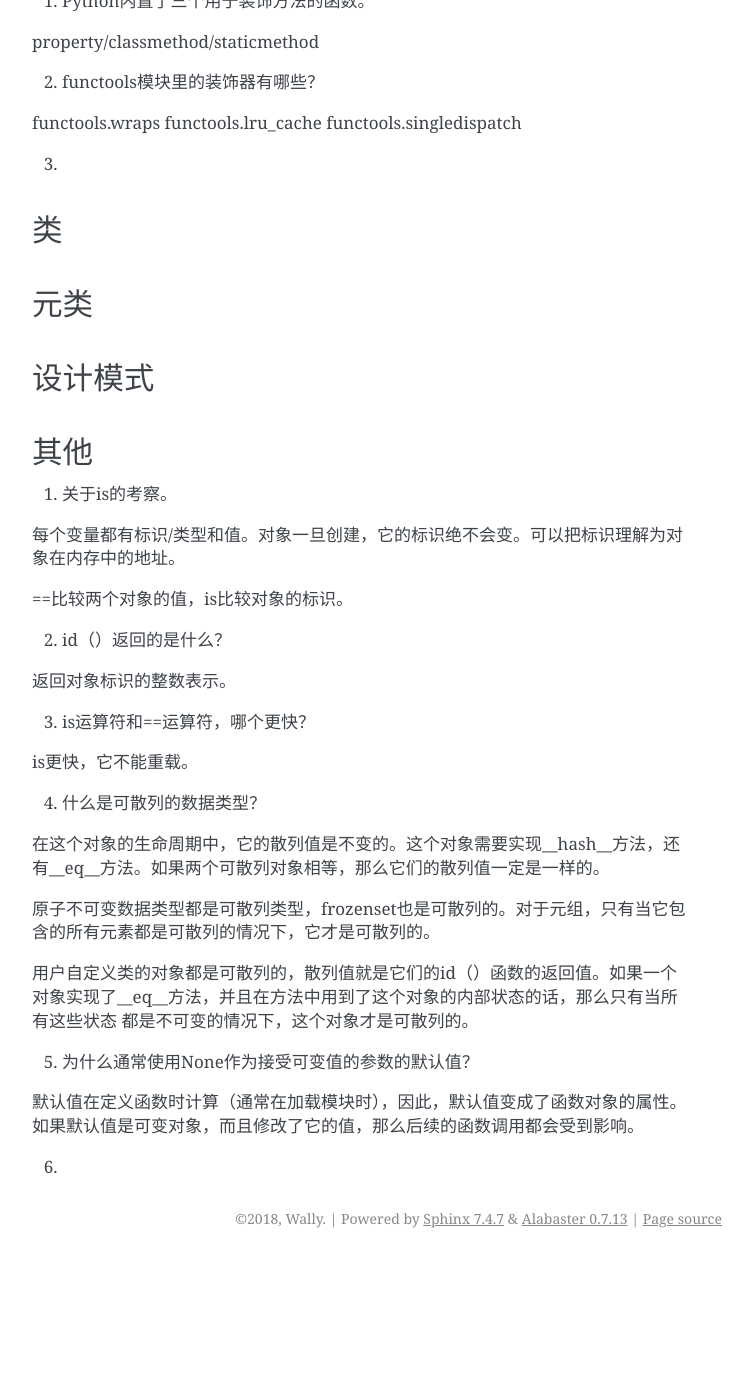
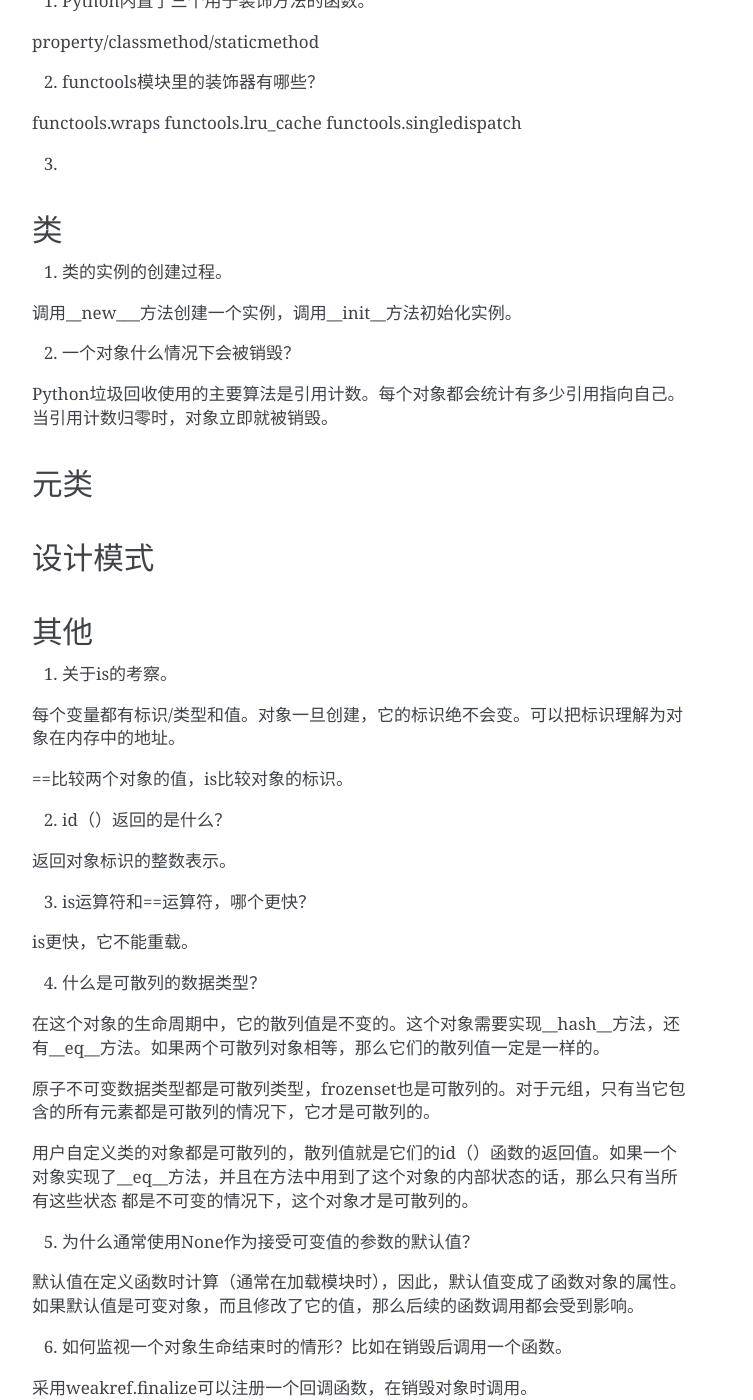
Before and after one commit to SDWally/dop, a Sphinx documentation site: the page built from docs/lookpy/problem.rst, in a window 1280 px wide and 1400 px high, scrolled down 570 px. Shown: the whole window, without its empty margins (388-1141 px from the left). Built offline with Sphinx 7.4.7, drawn with Linux system fonts in a browser that asks for light colours; before the commit the page ends 1828 px from its top, so only the background shows below that.

Commit message:
update problem

```diff
--- a/docs/lookpy/problem.rst
+++ b/docs/lookpy/problem.rst
@@ -37,6 +37,16 @@ functools.wraps functools.lru_cache functools.singledispatch
 类
 ------
 
+1. 类的实例的创建过程。
+
+调用__new___方法创建一个实例，调用__init__方法初始化实例。
+
+2. 一个对象什么情况下会被销毁？
+
+Python垃圾回收使用的主要算法是引用计数。每个对象都会统计有多少引用指向自己。当引用计数归零时，对象立即就被销毁。
+
+
+
 
 
 元类
@@ -75,4 +85,8 @@ is更快，它不能重载。
 
 默认值在定义函数时计算（通常在加载模块时），因此，默认值变成了函数对象的属性。如果默认值是可变对象，而且修改了它的值，那么后续的函数调用都会受到影响。
 
-6.
+6. 如何监视一个对象生命结束时的情形？比如在销毁后调用一个函数。
+
+采用weakref.finalize可以注册一个回调函数，在销毁对象时调用。
+
+7.
```
